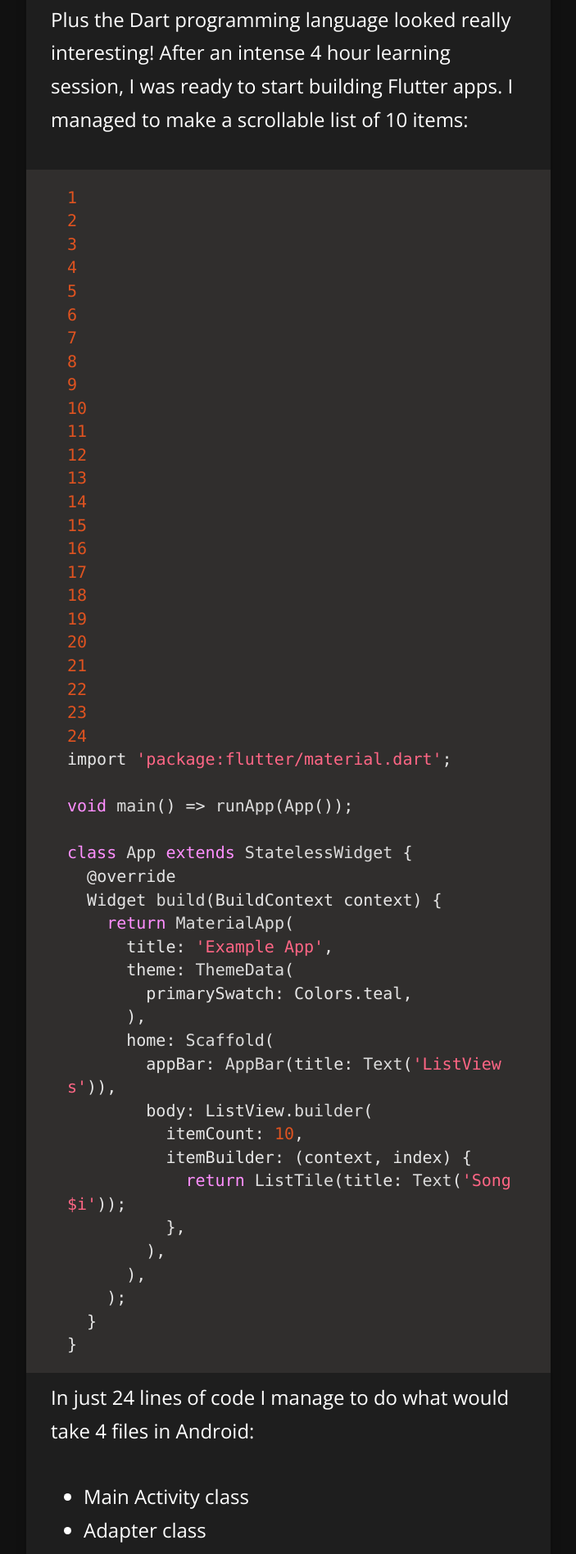
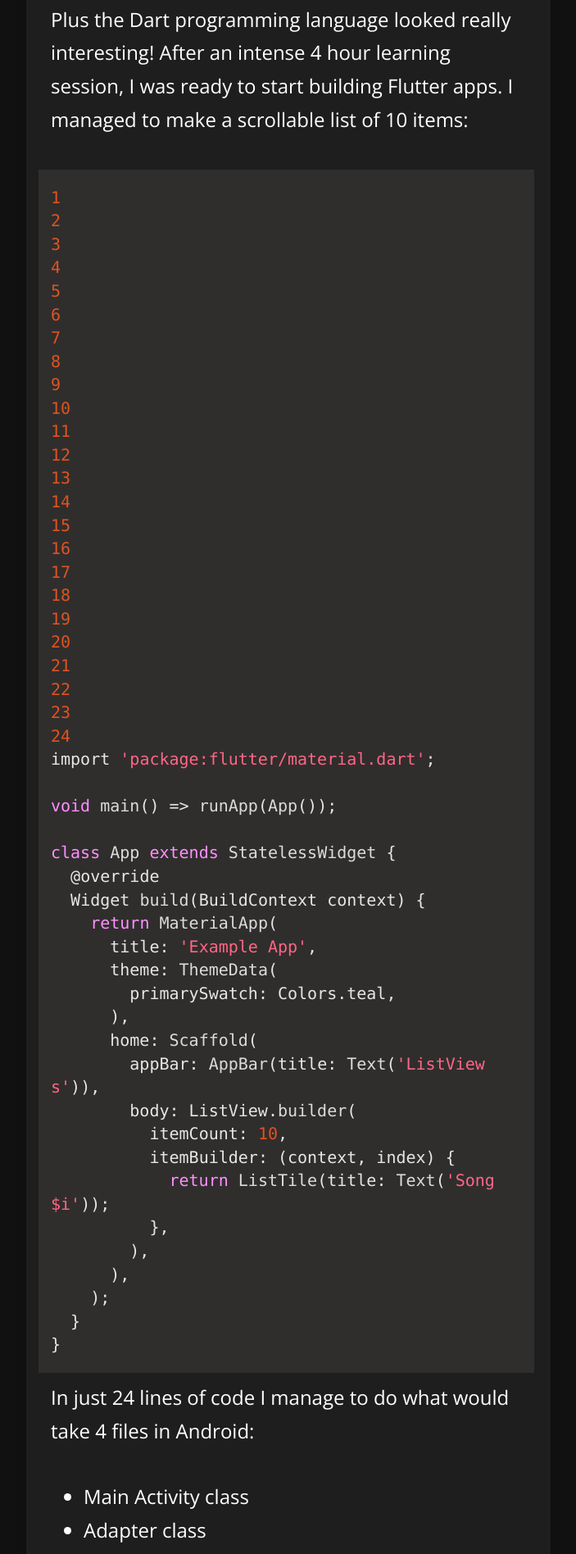
Before and after one commit to jerryq27/jerryq27.github.io, a Jekyll site: the page built from _posts/2019-06-19-flutter.md, in a window 1280 px wide. Shown: the part 978-2874 px from the top of the page at 82% size, without its empty margins (288-991 px from the left). Built offline with Jekyll 4.4.1, drawn with Linux system fonts in a browser that asks for light colours; nearby versions of some CDN libraries.

Commit message:
Fixed spacing with code snippets in Markdown files.

```diff
--- a/css/style.scss
+++ b/css/style.scss
@@ -742,7 +742,7 @@ ul {
 				box-sizing: content-box;
 
 				@media (min-width: $screen-sm-min) {
-					margin-left: -30px;
+					margin-left: -15px;
 					padding-right: 60px;
 				}
 
@@ -763,7 +763,7 @@ ul {
 					margin-top: 10px;
 
 					@media (min-width: $screen-sm-min) {
-						padding-left: 50px;
+						padding-left: 15px;
 						padding-right: 10px;
 						// margin-bottom: 40px;
 						font-size: 20px;
```
